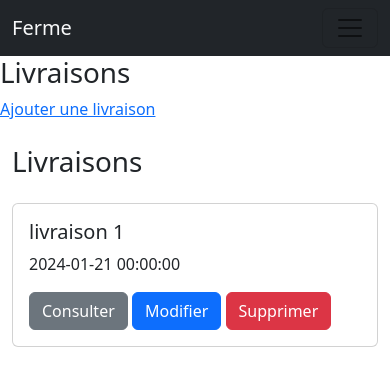
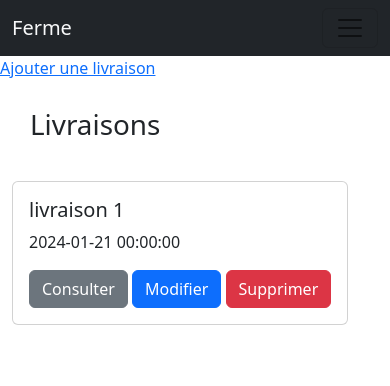
Before and after one commit to DorisZ21/fermNath, a PHP site: page /delivery/show in a window 390 px wide. Shown: the top 386 px of the page. Run offline with PHP 8.4, Linux system fonts and the light colour scheme; the visitor is signed in with stand-in values (Sample User, id 1); data comes from the database, SQL or seed files in the repository; some libraries are stand-ins or nearby versions.

Commit message:
add files

```diff
--- a/controller/customerController.php
+++ b/controller/customerController.php
@@ -4,8 +4,13 @@
     $allCustomers = selectAllCustomers($conn);
     if(!empty($_POST['customerIdSearchBar'])){
         $idCusotmer = htmlspecialchars($_POST['customerIdSearchBar']);
+        setcookie('customerSearch', $idCusotmer, time() + 60, '/customer/show');
         $customerSearchBar = selectOneCustomer($conn,$idCusotmer);
+    }else if(!empty($_COOKIE['customerSearch'])){
+        $customerSearchBar = selectOneCustomer($conn,$_COOKIE['customerSearch']);
     }
+
+
     require 'templates/customer/customerShowTemplate.php';
 });
 
--- a/controller/homeController.php
+++ b/controller/homeController.php
@@ -15,7 +15,7 @@
                         $passwordLogin = htmlspecialchars($_POST['password']);
                         $_SESSION['isConnected'] = connectAdmin($emailLogin,$passwordLogin,$conn);
                         if($_SESSION['isConnected']){
-                            header('location:/');
+                            header('location:/orders/show');
                         }
                     }else{
                         $_SESSION['flashMessage'] = "Mot de passe manquant !";
--- /dev/null
+++ b/public/components/navigationBar.php
@@ -0,0 +1,6 @@
+<nav class="nav">
+    <a class="nav-link active" aria-current="page" href="#">Active</a>
+    <a class="nav-link" href="#">Link</a>
+    <a class="nav-link" href="#">Link</a>
+    <a class="nav-link disabled" aria-disabled="true">Disabled</a>
+</nav>
--- a/public/components/tableOrders.php
+++ b/public/components/tableOrders.php
@@ -1,4 +1,5 @@
-<table class="table table-responsive-lg  table-hover tableOrders" id="tableOrders">
+<div class="table-responsive">
+    <table class="table" id="tableOrders">
         <thead>
         <tr>
             <th scope="col">id</th>
@@ -24,3 +25,4 @@
         <?php endif; ?>
         </tbody>
     </table>
+</div>
--- a/public/css/style.css
+++ b/public/css/style.css
@@ -3,6 +3,11 @@
 *{
     margin: 0px;
     padding: 0px;
+}
+
+.title-margin{
+    margin-top: 1em;
+    margin-bottom: 1em;
 }
 
 /* Page login CSS */
@@ -51,8 +56,29 @@
     font-size: 100px;
     color: black;
 }
+/* page delivery */
 
+.title-delivery{
+    margin-left: 18px;
+    margin-top: 1em;
+}
+.container-card-delivery{
+    display: flex;
+    flex-direction: row;
+    flex-wrap: wrap;
+}
+.card{
+    margin-top: 2em;
+    margin-left: 1em;
+}
+
+@media only screen and (max-width: 900px) {
+    .card{
+       margin-left: 0;
+   }
+}
 /* Page orders */
+
 .formSearchBar{
     width: 50%;
     display: flex;
@@ -103,6 +129,29 @@
     width: 45%;
 }
 
+@media only screen and (max-width: 900px) {
+    .container-main{
+        display: flex;
+        flex-direction: column;
+    }
+    .container-left{
+        width: 100%;
+    }
+    .container-right{
+        width: 100%;
+        margin-top: 2em;
+    }
+
+    .formSearchBar{
+        width: 100%;
+        display: flex;
+        flex-direction: row;
+    }
+    .searchBarOrders{
+        width: 50%;
+    }
+}
+
 /* Page customer */
 
 .containerCardCustomer{
--- a/public/templates/customer/customerUpdateTemplate.php
+++ b/public/templates/customer/customerUpdateTemplate.php
@@ -1,2 +1,4 @@
-<h1>Modifier les informations d'un client</h1>
-<?php require 'forms/formCustomer.php' ?>
+<div class="container">
+    <h1 class="title-margin">Modifier les informations d'un client</h1>
+    <?php require 'forms/formCustomer.php' ?>
+</div>
--- a/public/templates/delivery/deliveryConsultTemplate.php
+++ b/public/templates/delivery/deliveryConsultTemplate.php
@@ -1,2 +1,4 @@
-<h1>Consulter les commandes de la livraison </h1>
-<?php require 'components/tableOrders.php'?>
+<div class="container">
+    <h1 class="title-margin">Consulter les commandes de la livraison </h1>
+    <?php require 'components/tableOrders.php'?>
+</div>
--- a/public/templates/delivery/deliveryShowTemplate.php
+++ b/public/templates/delivery/deliveryShowTemplate.php
@@ -1,10 +1,9 @@
-<h1>Livraisons</h1>
 <?php require 'components/alertFlashMessage.php'?>
 <a href="/delivery/add">Ajouter une livraison</a>
 <div class="container">
-    <h1 class="mb-4 mt-4">Livraisons</h1>
-    <div class="row">
-        <div class="col-sm-6">
+    <h1 class="title-delivery">Livraisons</h1>
+    <div class="row container-principal-card-delivery">
+        <div class="container-card-delivery">
             <?php foreach ($deliveries as $delivery): ?>
             <div class="card">
                 <div class="card-body">
--- a/public/templates/delivery/deliveryUpdateTemplate.php
+++ b/public/templates/delivery/deliveryUpdateTemplate.php
@@ -1,2 +1,4 @@
-<h1>Modifier la livraison</h1>
-<?php require 'forms/formDelivery.php' ?>
+<div class="container">
+    <h1 class="title-margin">Modifier la livraison</h1>
+    <?php require 'forms/formDelivery.php' ?>
+</div>
```
Also changed, not shown: public/templates/orders/ordersAddTemplate.php (+7 -4 lines), public/templates/orders/ordersUpdateTemplate.php (+5 -3 lines). Lines whose indentation alone changed are shown as unchanged.
